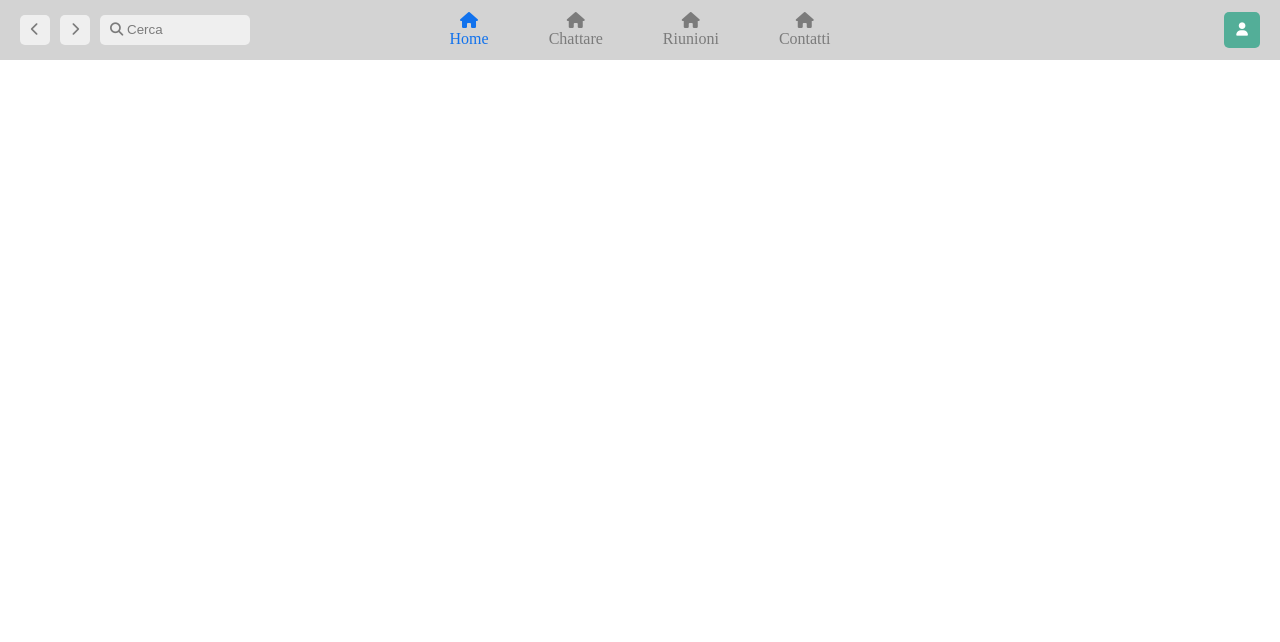
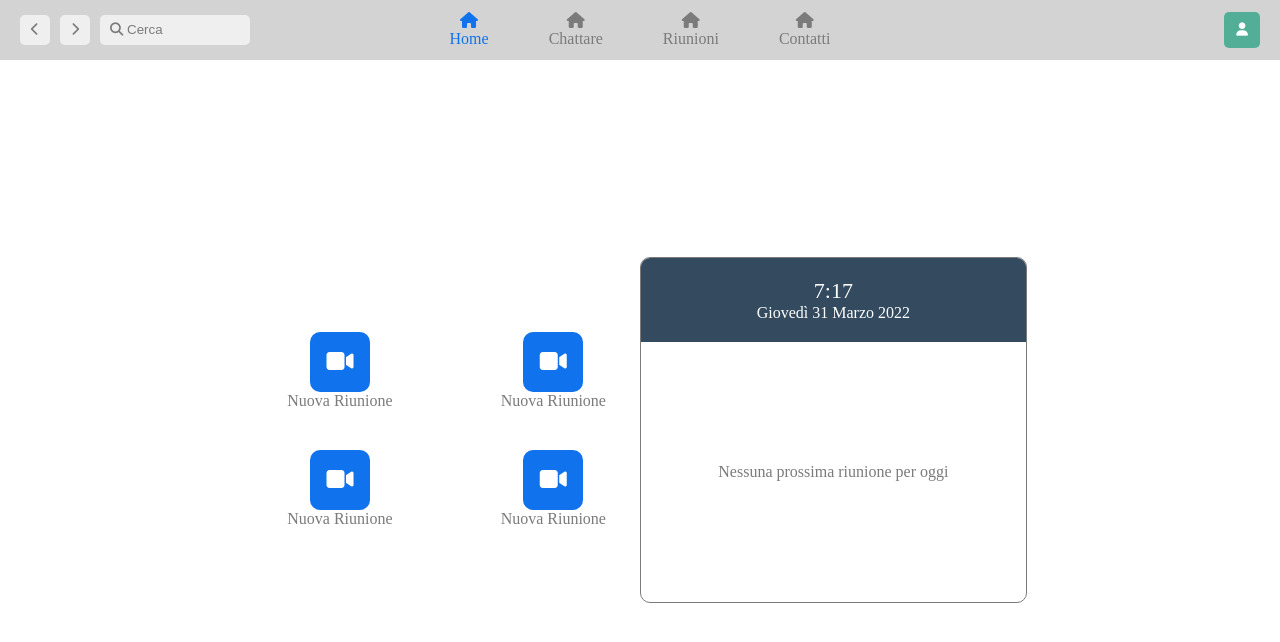
Before and after one commit to smboolean63/htmlcss-zoom-dashboard, a plain HTML site: page index.html in a window 1280 px wide. Drawn offline with Linux system fonts and the light colour scheme.

Commit message:
container

```diff
--- a/css/style.css
+++ b/css/style.css
@@ -21,6 +21,7 @@ body {
 --------------------*/
 button {
     border: none;
+    cursor: pointer;
 }
 .btn {
     width: 30px;
@@ -29,7 +30,6 @@ button {
     line-height: 30px;
     border-radius: 5px;
     color: #7b7b7b;
-    cursor: pointer;
 }
 .btn.btn-search {
     width: 150px;
@@ -45,6 +45,17 @@ button {
     line-height: 36px;
     text-align: center;
     border-radius: 5px;
+}
+
+.btn-action {
+    height: 60px;
+    width: 60px;
+    line-height: 60px;
+    text-align: center;
+    background-color: #1172ed;
+    color: #fff;
+    border-radius: 10px;
+    font-size: 24px;
 }
 /*------------------
     HEADER
@@ -89,3 +100,52 @@ header > * {
 .account {
     text-align: right;
 }
+/*------------------
+    MAIN
+--------------------*/
+main {
+    height: calc(100vh - 60px);
+    display: flex;
+}
+
+.container {
+    max-width: 850px;
+    margin: auto;
+    display: flex;
+    align-items: center;
+}
+.col-left, .col-right {
+    width: 50%;
+}
+
+.col-left {
+    display: flex;
+    flex-wrap: wrap;
+    gap: 40px;
+}
+.action {
+    width: calc(50% - 20px);
+    text-align: center;
+}
+
+.card {
+    border: 1px solid;
+    border-radius: 10px;
+    overflow: hidden;
+}
+.card-header {
+    background-color: #334a5f;
+    color: #fff;
+    padding: 20px 0;
+    text-align: center;
+}
+.card-header-hour {
+    font-size: 22px;
+}
+
+.card-body {
+    min-height: 260px;
+    display: flex;
+    align-items: center;
+    justify-content: center;
+}
--- a/index.html
+++ b/index.html
@@ -53,7 +53,39 @@
         </header>
         <!-- /intestazione -->
         <!-- corpo -->
-        <main></main>
+        <main>
+            <div class="container">
+                <div class="col-left">
+                    <div class="action">
+                        <button class="btn-action"><i class="fa-solid fa-video"></i></button>
+                        <div>Nuova Riunione</div>
+                    </div>
+                    <div class="action">
+                        <button class="btn-action"><i class="fa-solid fa-video"></i></button>
+                        <div>Nuova Riunione</div>
+                    </div>
+                    <div class="action">
+                        <button class="btn-action"><i class="fa-solid fa-video"></i></button>
+                        <div>Nuova Riunione</div>
+                    </div>
+                    <div class="action">
+                        <button class="btn-action"><i class="fa-solid fa-video"></i></button>
+                        <div>Nuova Riunione</div>
+                    </div>
+                </div>
+                <div class="col-right">
+                   <div class="card">
+                       <div class="card-header">
+                           <div class="card-header-hour">7:17</div>
+                           <div class="card-header-day">Giovedì 31 Marzo 2022</div>
+                       </div>
+                       <div class="card-body">
+                           <p>Nessuna prossima riunione per oggi</p>
+                       </div>
+                   </div>
+                </div>
+            </div>
+        </main>
         <!-- /corpo -->
     </body>
 </html>
```
